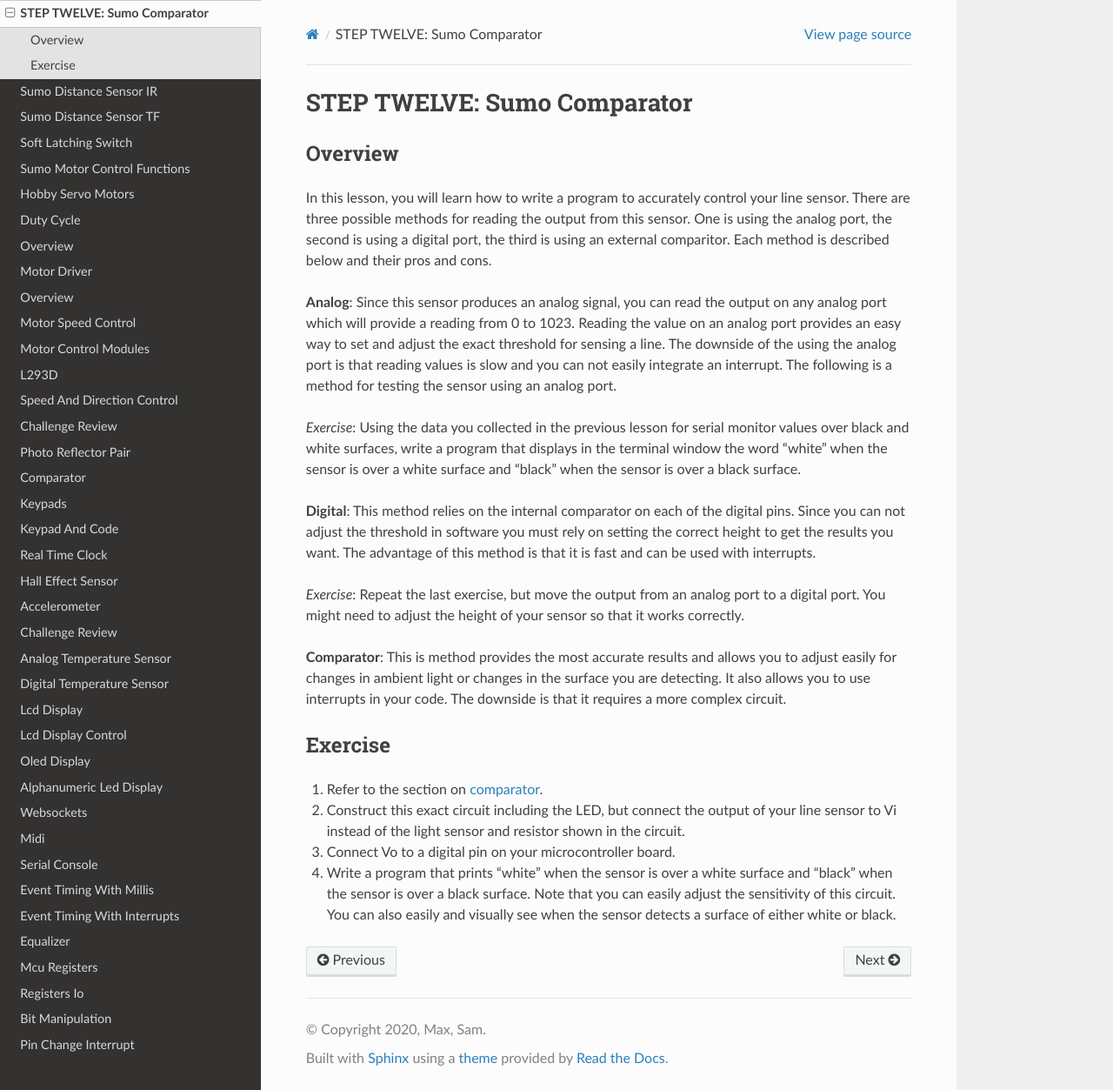
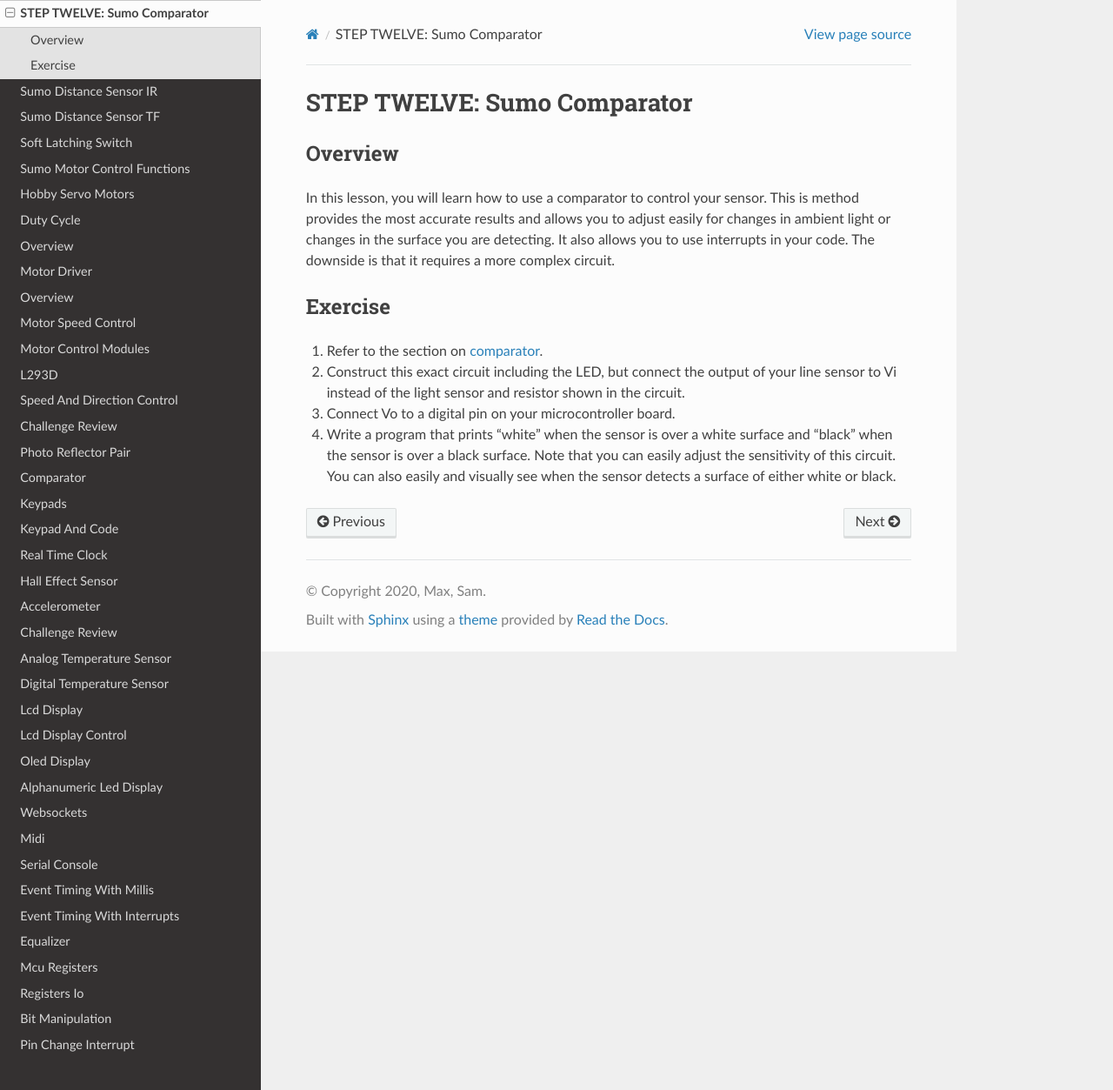
Before and after one commit to maxtkc/mvths-wiki, a Sphinx documentation site: the page built from docs/070xh-sumo-comparator.rst, in a window 1280 px wide and 1253 px high. Shown: the whole window at 87% size. Built offline with Sphinx 7.4.7 and the Read the Docs theme 2.0.0, drawn with Linux system fonts in a browser that asks for light colours; pages that are not in the unit, such as notebooks, are missing from menus.

Commit message:
Update 070xh-sumo-comparator.rst

```diff
--- a/docs/070xh-sumo-comparator.rst
+++ b/docs/070xh-sumo-comparator.rst
@@ -4,17 +4,7 @@
 Overview
 --------
 
-In this lesson, you will learn how to write a program to accurately control your line sensor. There are three possible methods for reading the output from this sensor. One is using the analog port, the second is using a digital port, the third is using an external comparitor. Each method is described below and their pros and cons.
-
-**Analog**: Since this sensor produces an analog signal, you can read the output on any analog port which will provide a reading from 0 to 1023. Reading the value on an analog port provides an easy way to set and adjust the exact threshold for sensing a line. The downside of the using the analog port is that reading values is slow and you can not easily integrate an interrupt. The following is a method for testing the sensor using an analog port.
-
-*Exercise*: Using the data you collected in the previous lesson for serial monitor values over black and white surfaces, write a program that displays in the terminal window the word "white" when the sensor is over a white surface and "black" when the sensor is over a black surface.
-
-**Digital**: This method relies on the internal comparator on each of the digital pins. Since you can not adjust the threshold in software you must rely on setting the correct height to get the results you want. The advantage of this method is that it is fast and can be used with interrupts.
-
-*Exercise*: Repeat the last exercise, but move the output from an analog port to a digital port. You might need to adjust the height of your sensor so that it works correctly.
-
-**Comparator**: This is method provides the most accurate results and allows you to adjust easily for changes in ambient light or changes in the surface you are detecting. It also allows you to use interrupts in your code. The downside is that it requires a more complex circuit.
+In this lesson, you will learn how to use a comparator to control your sensor. This is method provides the most accurate results and allows you to adjust easily for changes in ambient light or changes in the surface you are detecting. It also allows you to use interrupts in your code. The downside is that it requires a more complex circuit.
 
 Exercise
 --------
```
